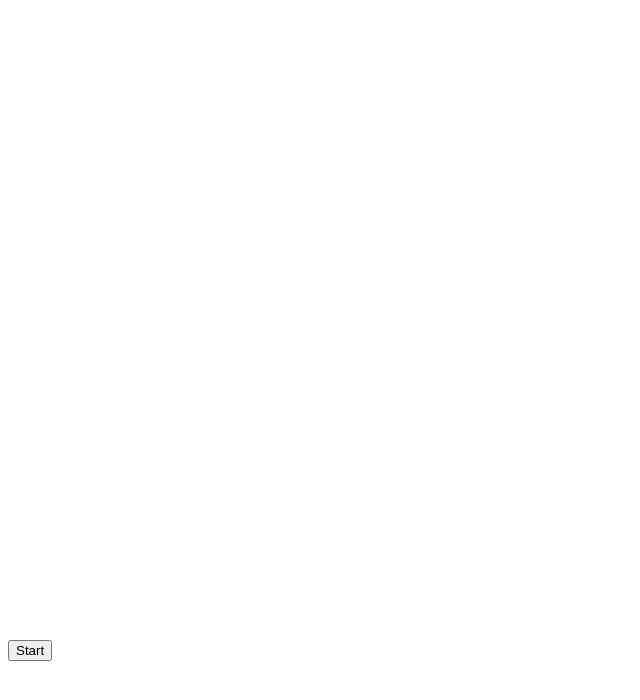
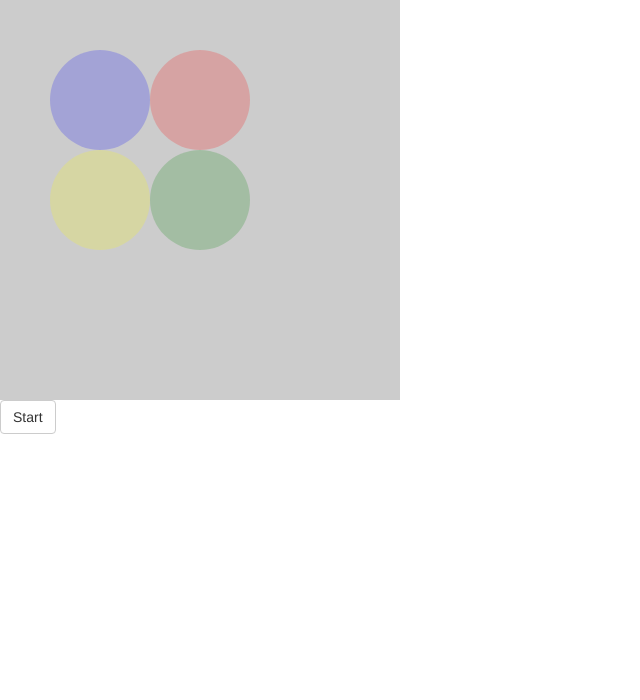
Before and after one commit to davestrawbridge/lights, a plain HTML site: page index.html in a window 1280 px wide. Shown: the whole page, without its empty margins (0-640 px from the left). Drawn offline with nearby package versions, Linux system fonts and the light colour scheme.

Commit message:
misc stuff

```diff
--- a/index.html
+++ b/index.html
@@ -2,24 +2,28 @@
     <head>
         <script src="angular.min.js"></script>
         <script src="lights.js"></script>
+  <link rel="stylesheet" href="http://maxcdn.bootstrapcdn.com/bootstrap/3.3.5/css/bootstrap.min.css">
         <style>
+            circle { opacity: 0.2;}
             circle.red { fill : red;}
             circle.green { fill : green;}
             circle.blue { fill : blue;}
             circle.yellow { fill : yellow;}
+            circle.on { opacity: 1;}
         </style>
     </head>
     <body ng-controller="lights">
         <div>
-            <svg viewbox='0 0 800 400'>
-                <circle class='blue' cx='50' cy='50' ng-attr-r='{{radius}}' ng-show='isOn == 1'/>
-                <circle class='red' cx='50' cy='150' ng-attr-r='{{radius}}' ng-show='isOn == 2'/>
-                <circle class='green' cx='150' cy='50' ng-attr-r='{{radius}}' ng-show='isOn == 3'/>
-                <circle class='yellow' cx='150' cy='150' ng-attr-r='{{radius}}' ng-show='isOn == 4'/>
+            <svg width='100%' height='400'>
+                <rect x='0' y='0' width='400' height='400' fill='#CCC'/>
+                <circle class='blue' cx='100' cy='100' ng-attr-r='{{radius}}' ng-class='{on: isOn == 1}'/>
+                <circle class='red' cx='200' cy='100' ng-attr-r='{{radius}}' ng-class='{on: isOn == 2}'/>
+                <circle class='green' cx='200' cy='200' ng-attr-r='{{radius}}' ng-class='{on: isOn == 3}'/>
+                <circle class='yellow' cx='100' cy='200' ng-attr-r='{{radius}}' ng-class='{on: isOn == 4}'/>
             </svg>
         </div>
         <div>
-            <button ng-click="start()">Start</button>
+            <button class="btn btn-default" ng-click="start()">Start</button>
         </div>
     </body>
 </html>
--- a/lights.js
+++ b/lights.js
@@ -4,7 +4,7 @@ app.controller('lights', ['$scope', '$interval', function ($scope, $interval) {
 
     var cancel;
     $scope.isOn = 0;
-    $scope.radius = 5;
+    $scope.radius = 50;
 
     $scope.start = function() {
         cancel = $interval(function() {
```
